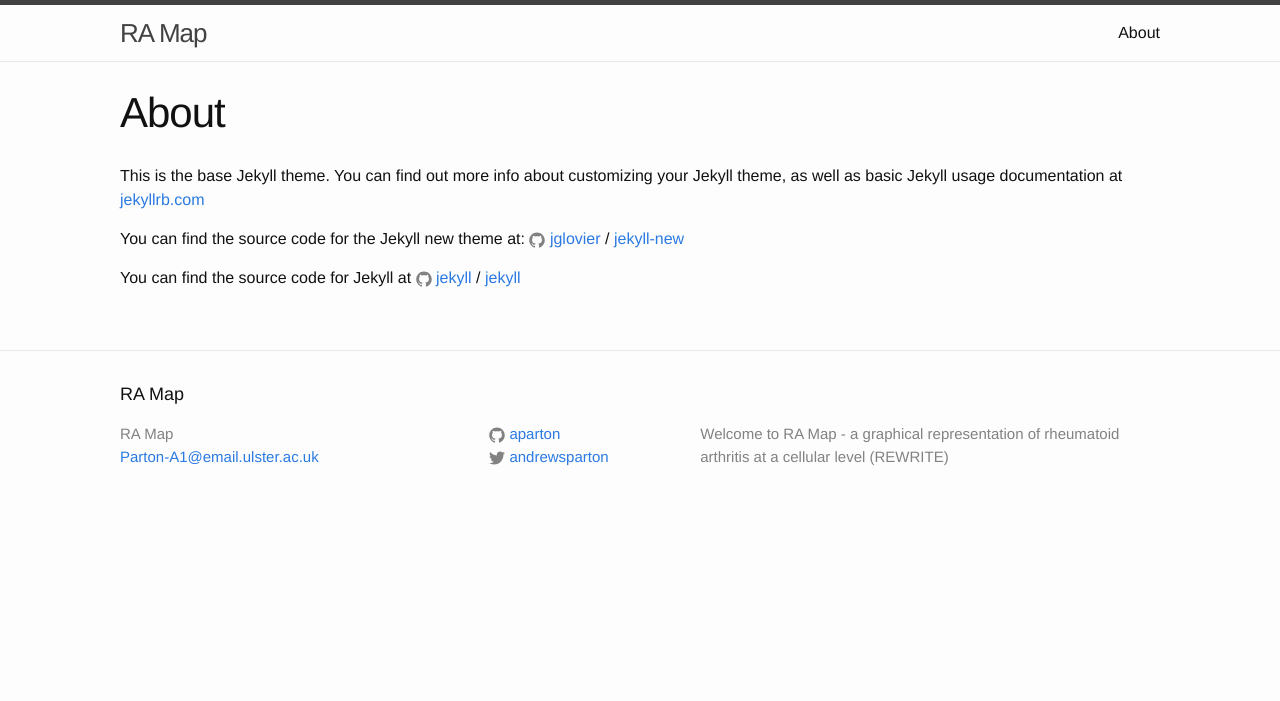
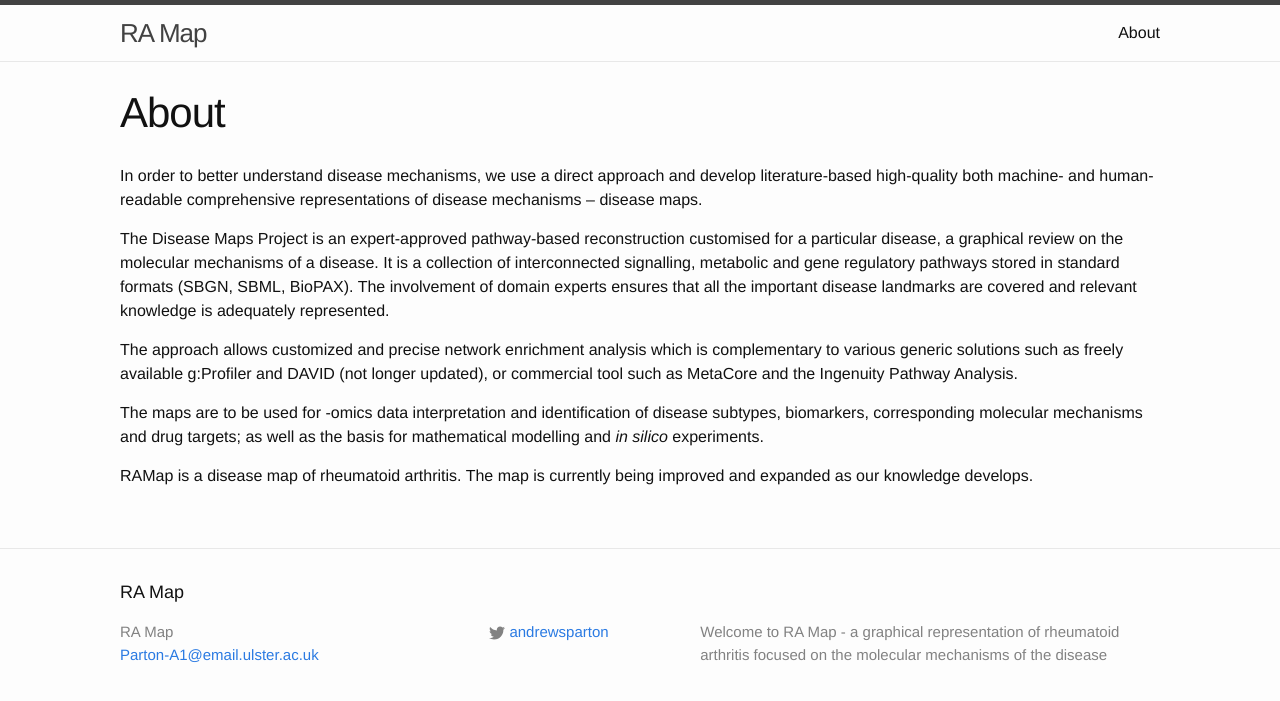
Before and after one commit to RA-Map/ra-map.github.io, a Jekyll site: the page built from about.md, in a window 1280 px wide. Shown: the top 701 px of the page. Built offline with Jekyll 4.4.1, drawn with Linux system fonts in a browser that asks for light colours.

Commit message:
Added minerva, updated about

```diff
--- a/_config.yml
+++ b/_config.yml
@@ -8,11 +8,10 @@
 # Site settings
 title: RA Map
 email: Parton-A1@email.ulster.ac.uk
-description: Welcome to RA Map - a graphical representation of rheumatoid arthritis at a cellular level (REWRITE)
+description: Welcome to RA Map - a graphical representation of rheumatoid arthritis focused on the molecular mechanisms of the disease
 baseurl: "" # the subpath of your site, e.g. /blog
-url: "http://yourdomain.com" # the base hostname & protocol for your site
+url: "aparton.github.io" # the base hostname & protocol for your site
 twitter_username: andrewsparton
-github_username:  aparton
 
 # Build settings
 markdown: kramdown
--- a/about.md
+++ b/about.md
@@ -4,12 +4,12 @@
 permalink: /about/
 ---
 
-This is the base Jekyll theme. You can find out more info about customizing your Jekyll theme, as well as basic Jekyll usage documentation at [jekyllrb.com](http://jekyllrb.com/)
+In order to better understand disease mechanisms, we use a direct approach and develop literature-based high-quality both machine- and human-readable comprehensive representations of disease mechanisms – disease maps.
 
-You can find the source code for the Jekyll new theme at:
-{% include icon-github.html username="jglovier" %} /
-[jekyll-new](https://github.com/jglovier/jekyll-new)
+The Disease Maps Project is an expert-approved pathway-based reconstruction customised for a particular disease, a graphical review on the molecular mechanisms of a disease. It is a collection of interconnected signalling, metabolic and gene regulatory pathways stored in standard formats (SBGN, SBML, BioPAX). The involvement of domain experts ensures that all the important disease landmarks are covered and relevant knowledge is adequately represented.
 
-You can find the source code for Jekyll at
-{% include icon-github.html username="jekyll" %} /
-[jekyll](https://github.com/jekyll/jekyll)
+The approach allows customized and precise network enrichment analysis which is complementary to various generic solutions such as freely available g:Profiler and DAVID (not longer updated), or commercial tool such as MetaCore and the Ingenuity Pathway Analysis.
+
+The maps are to be used for -omics data interpretation and identification of disease subtypes, biomarkers, corresponding molecular mechanisms and drug targets; as well as the basis for mathematical modelling and <i>in silico</i> experiments.
+
+RAMap is a disease map of rheumatoid arthritis. The map is currently being improved and expanded as our knowledge develops.
--- a/index.html
+++ b/index.html
@@ -6,10 +6,12 @@
 
   <ul class="post-list">
       <li>
-        <img src="RAMapReceptorsNatural.png"/>
+        <a href="http://ramap.uni.lu">
+          <img src="RAMapReceptorsNatural.png"/>
+        </a>
       </li>
       <li>
-        <a href="/RAMapReceptorsNatural.png">Download</a>
+        <a download="/RAMapReceptorsNatural.png" href="/RAMapReceptorsNatural.png">Download</a>
       </li>
 
   </ul>
```
